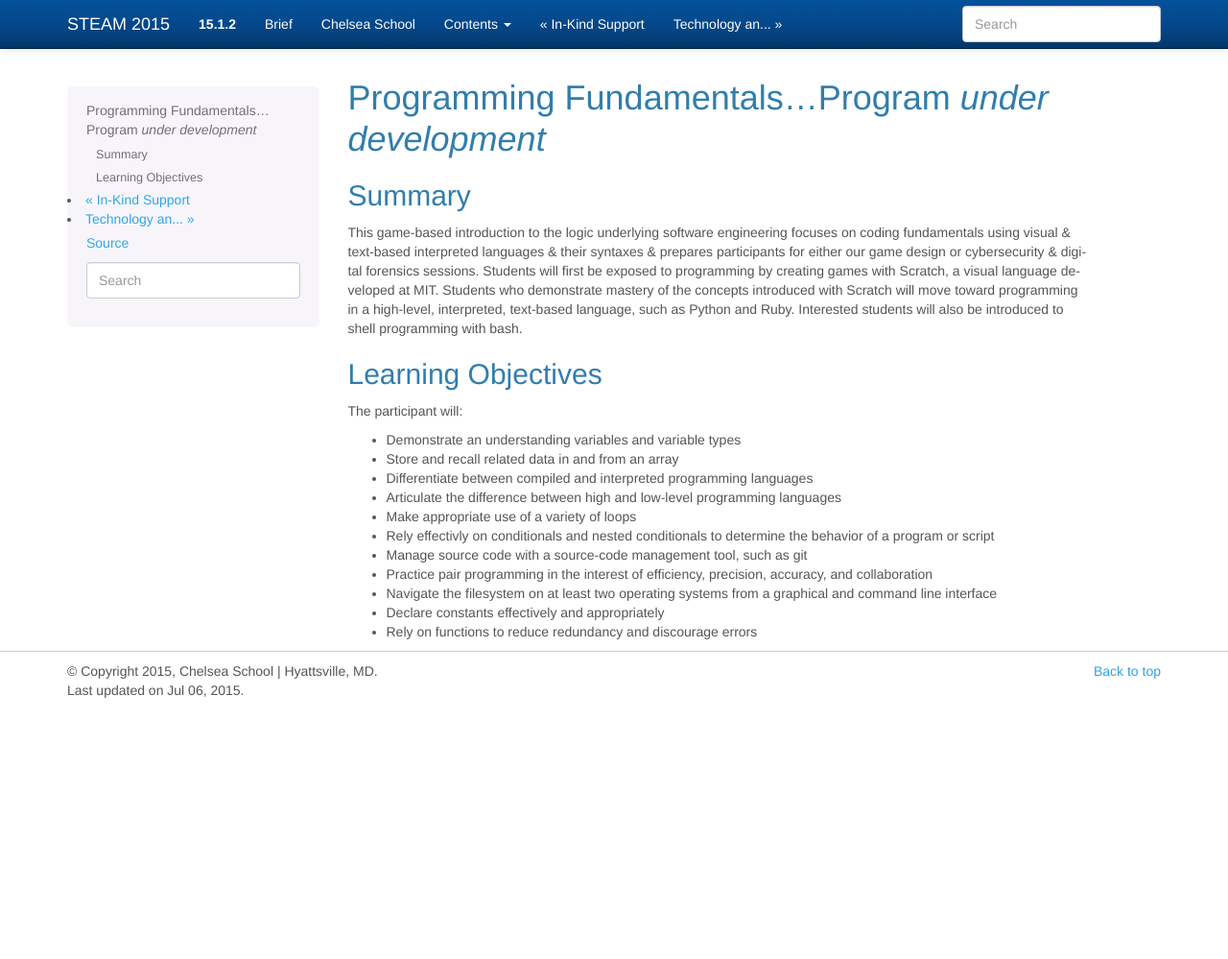
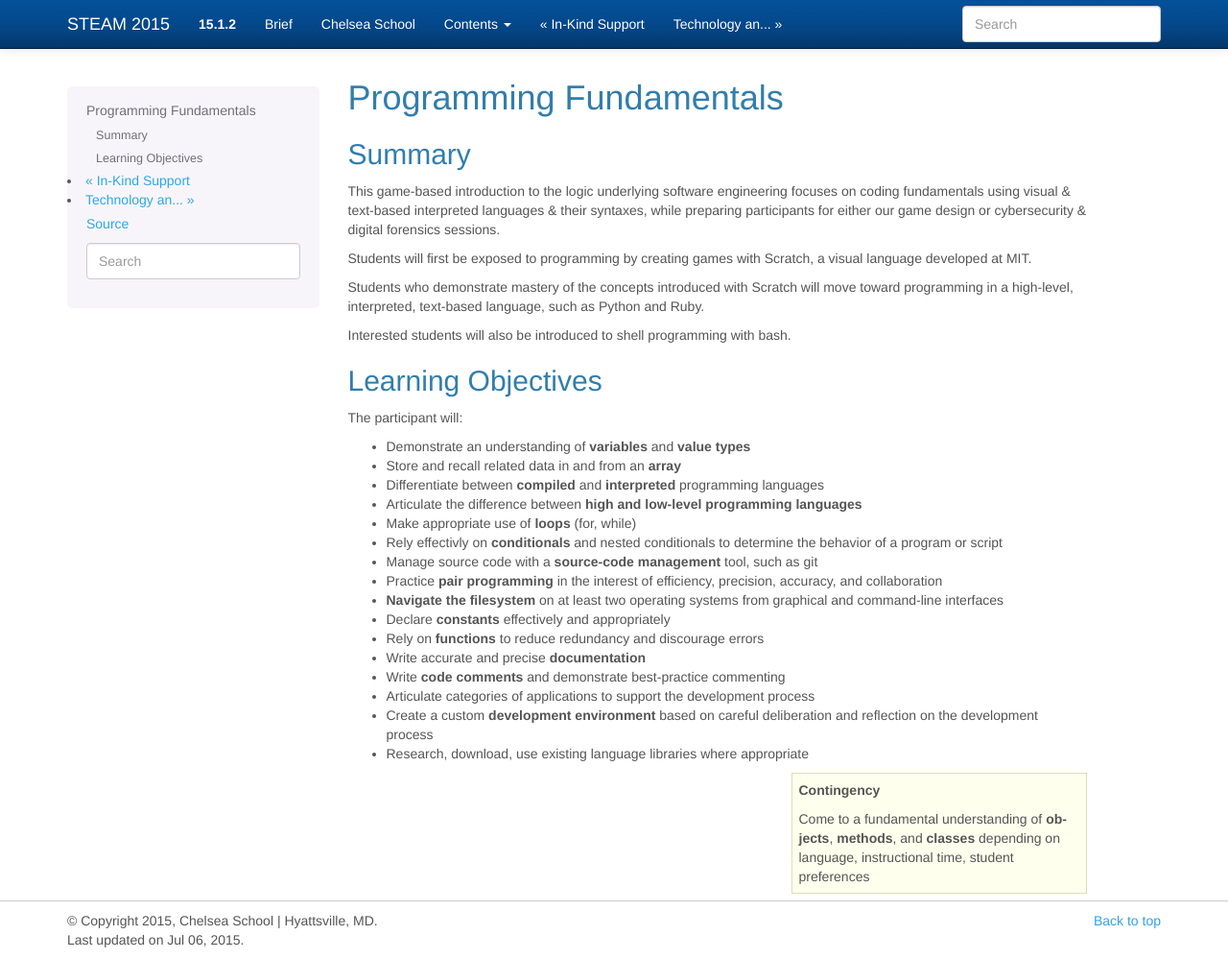
Before and after one commit to ghoulmann/summer-steam-program-details-2015, a Sphinx documentation site: the page built from details-pdf/source/programming.rst, in a window 1280 px wide and 999 px high. Shown: the whole window at 96% size. Built offline with Sphinx 7.4.7, drawn with Linux system fonts in a browser that asks for light colours.

Commit message:
revised as we get closer: more concrete.

```diff
--- a/details-pdf/source/programming.rst
+++ b/details-pdf/source/programming.rst
@@ -1,32 +1,64 @@
 :title: Programming Concepts
+
 :author: Rik Goldman
 
 =======================================================
-Programming Fundamentals...Program *under development*
+Programming Fundamentals
 =======================================================
 
 
 Summary
 =======
 
-This game-based introduction to the logic underlying software engineering focuses on coding fundamentals using visual & text-based interpreted languages & their syntaxes & prepares participants for either our game design or cybersecurity & digital forensics sessions. Students will first be exposed to programming by creating games with Scratch, a visual language developed at MIT. Students who demonstrate mastery of the concepts introduced with Scratch will move toward programming in a high-level, interpreted, text-based language, such as Python and Ruby. Interested students will also be introduced to shell programming with bash.
+This game-based introduction to the logic underlying software engineering focuses on coding fundamentals using visual & text-based interpreted languages & their syntaxes, while preparing participants for either our game design or cybersecurity & digital forensics sessions.
+
+Students will first be exposed to programming by creating games with Scratch, a visual language developed at MIT.
+
+Students who demonstrate mastery of the concepts introduced with Scratch will move toward programming in a high-level, interpreted, text-based language, such as Python and Ruby.
+
+Interested students will also be introduced to shell programming with bash.
 
 Learning Objectives
 =====================
 
 The participant will:
 
-* Demonstrate an understanding variables and variable types
-* Store and recall related data in and from an array
-* Differentiate between compiled and interpreted programming languages
-* Articulate the difference between high and low-level programming languages
-* Make appropriate use of a variety of loops
-* Rely effectivly on conditionals and nested conditionals to determine the behavior of a program or script
-* Manage source code with a source-code management tool, such as git
-* Practice pair programming in the interest of efficiency, precision, accuracy, and collaboration
-* Navigate the filesystem on at least two operating systems from a graphical and command line interface
-* Declare constants effectively and appropriately
-* Rely on functions to reduce redundancy and discourage errors
+* Demonstrate an understanding of **variables** and **value types**
+
+* Store and recall related data in and from an **array**
+
+* Differentiate between **compiled** and **interpreted** programming languages
+
+* Articulate the difference between **high and low-level programming languages**
+
+* Make appropriate use of **loops** (for, while)
+
+* Rely effectivly on **conditionals** and nested conditionals to determine the behavior of a program or script
+
+* Manage source code with a **source-code management** tool, such as git
+
+* Practice **pair programming** in the interest of efficiency, precision, accuracy, and collaboration
+
+* **Navigate the filesystem** on at least two operating systems from graphical and command-line interfaces
+
+* Declare **constants** effectively and appropriately
+
+* Rely on **functions** to reduce redundancy and discourage errors
+
+* Write accurate and precise **documentation**
+
+* Write **code comments** and demonstrate best-practice commenting
+
+* Articulate categories of applications to support the development process
+
+* Create a custom **development environment** based on careful deliberation and reflection on the development process
+
+* Research, download, use existing language libraries where appropriate
+
+.. sidebar:: Contingency
+
+  Come to a fundamental understanding of **objects**, **methods**, and **classes** depending on language, instructional time, student preferences
+
 
 
 
```
